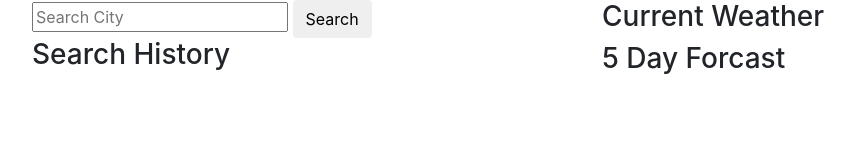
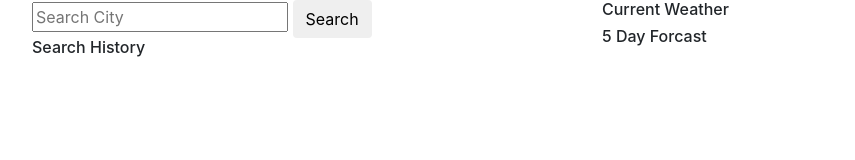
Before and after one commit to asa151930/homework6, a plain HTML site: page index.html in a window 1280 px wide. Shown: the whole page, without its empty margins (53-908 px from the left). Drawn offline with nearby package versions, Linux system fonts and the light colour scheme.

Commit message:
updating js code

```diff
--- a/assets/css/style.css
+++ b/assets/css/style.css
@@ -1,5 +1,9 @@
 h1 {
     color: blue;
+}
+
+h3 {
+    font-size: medium;
 }
 
 .prev-search {
```
